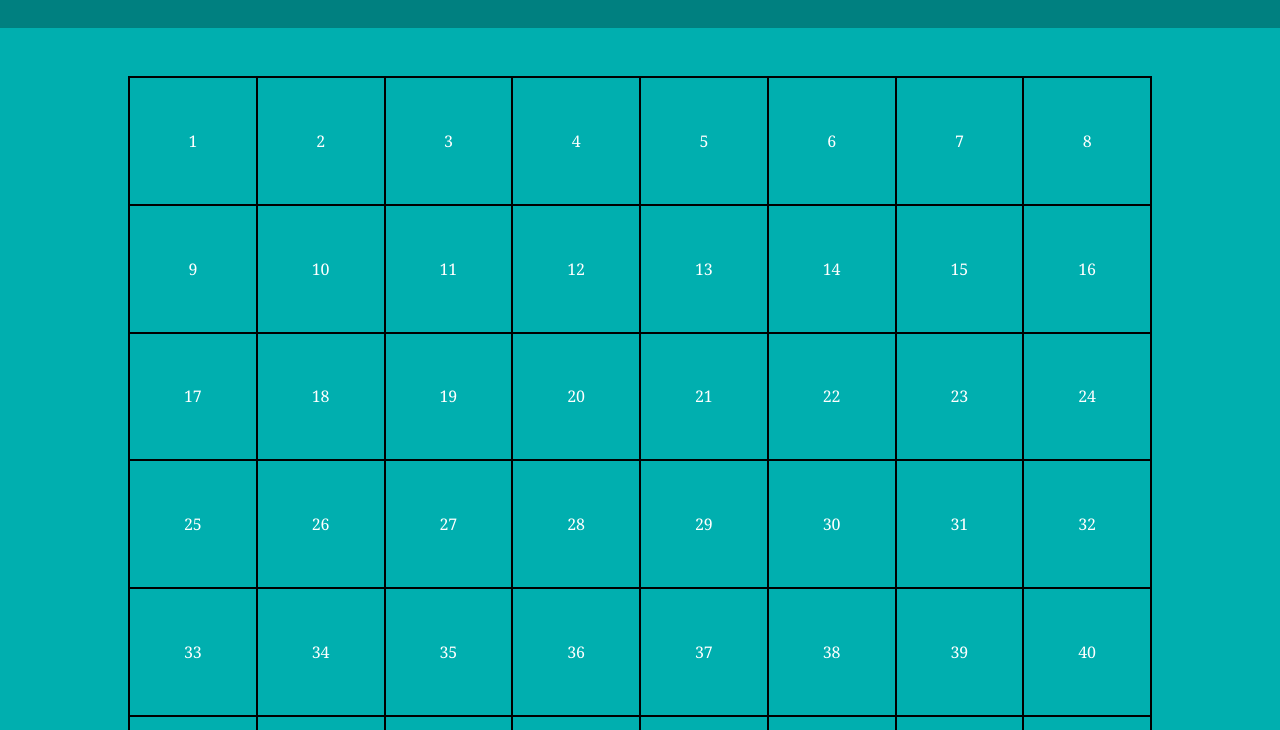
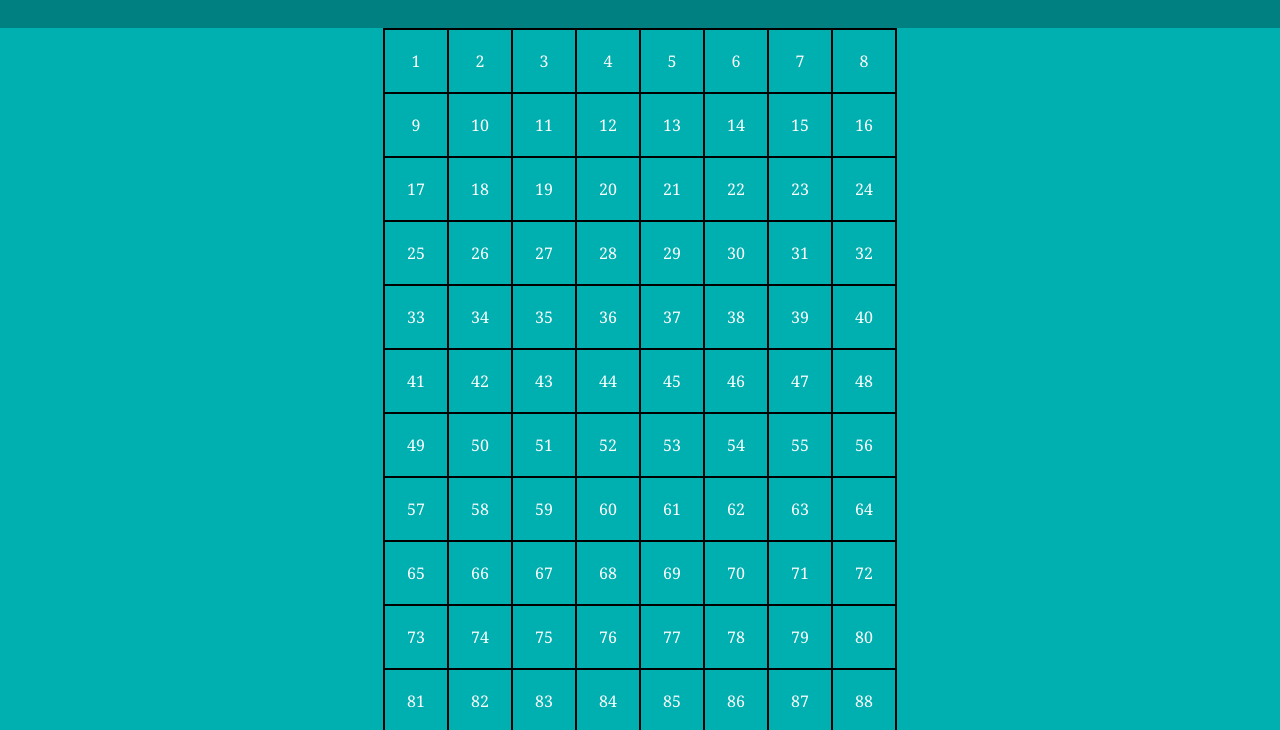
Before and after one commit to marcogiammari/js-campominato-grid, a plain HTML site: page index.html in a window 1280 px wide. Both pictures are taken after a click on the button "Play". Shown: the part 68-798 px from the top of the page. Drawn offline with Linux system fonts and the light colour scheme.

Commit message:
add(css) grid container

```diff
--- a/css/style.css
+++ b/css/style.css
@@ -8,6 +8,13 @@ body {
     background: rgb(0, 175, 175);
     font-family: Cambria, Cochin, Georgia, Times, 'Times New Roman', serif;
     color: white;
+}
+
+.container {
+    display: flex;
+    flex-direction: column;
+    justify-content: space-between;
+    height: 100vh;
 }
 
 header nav {
@@ -26,14 +33,11 @@ main {
 
 #grid {
     border: 1px solid black;
-    margin: 3rem;
-    display: flex;
-    flex-wrap: wrap;
-    width: 80%;
+    display: grid;
+    grid-template-columns: repeat(8, 4rem);
 }
 
 .square {
-    width: calc(100% / 8);
     aspect-ratio: 1/1;
     display: grid;
     place-items: center;
--- a/index.html
+++ b/index.html
@@ -8,6 +8,7 @@
     <link rel="stylesheet" href="css/style.css">
 </head>
 <body>
+    <div class="container">
         <header>
             <nav>
                 <h1>Campo Minato</h1>
@@ -30,6 +31,7 @@
         <footer>
             <p>Made with &hearts; by <a href="#">Boolean</a></p>
         </footer>
+    </div>
     <script src="js/main.js"></script>
 </body>
 </html>
--- a/js/main.js
+++ b/js/main.js
@@ -1,20 +1,20 @@
 // INIT
 
-gridContainer = document.getElementById("grid");
-playBtn = document.getElementById("play-btn");
+const gridContainer = document.getElementById("grid");
+const playBtn = document.getElementById("play-btn");
 
 //
 
 playBtn.addEventListener("click", function() {
     gridContainer.innerHTML = "";
-    gridSize = document.querySelector("select").value
+    const gridSize = document.querySelector("select").value
     startGame(gridSize)
 });
 
 function startGame(difficulty) {
-    console.log(difficulty)
+
     for (let i = 1; i <= difficulty; i++) {
-        el = document.createElement("div");
+        let el = document.createElement("div");
         el.classList.add("square");
         el.innerText = i;
         el.addEventListener("click", function() {
```
Lines whose indentation alone changed are shown as unchanged.
